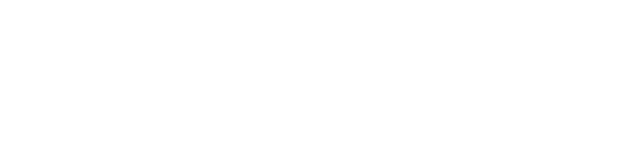
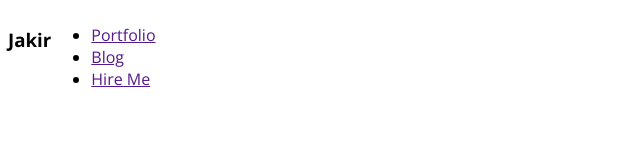
Before and after one commit to Zakir44/MY-Portfolio, a plain HTML site: page index.html in a window 1280 px wide. Shown: the whole page, without its empty margins (0-640 px from the left). Drawn offline with nearby package versions, Linux system fonts and the light colour scheme.

Commit message:
Updated font

```diff
--- /dev/null
+++ b/CSS/portfolio.css
@@ -0,0 +1,17 @@
+/* Nav related design*/
+body{
+    font-family: "Open Sans", serif;
+        font-optical-sizing: auto;
+
+}
+
+
+/* Nav related design*/
+
+nav{
+    display: flex;
+
+}
+.nav-title{
+
+}
--- a/index.html
+++ b/index.html
@@ -1,12 +1,28 @@
 <!DOCTYPE html>
 <html lang="en">
+
 <head>
     <meta charset="UTF-8">
     <meta name="viewport" content="width=device-width, initial-scale=1.0">
     <title>My Portfolio</title>
+
+    <link rel="preconnect" href="https://fonts.googleapis.com">
+<link rel="preconnect" href="https://fonts.gstatic.com" crossorigin>
+<link href="https://fonts.googleapis.com/css2?family=Open+Sans:ital,wght@0,300..800;1,300..800&display=swap" rel="stylesheet">
+
+    <link rel="stylesheet" href="CSS/portfolio.css">
 </head>
+
 <body>
     <header>
+        <nav>
+            <h3 class="nav-title">Jakir</h3>
+            <ul>
+                <li><a href="">Portfolio</a></li>
+                <li><a href="">Blog</a></li>
+                <li><a href="">Hire Me</a></li>
+            </ul>
+        </nav>
 
     </header>
     <main>
@@ -17,4 +33,5 @@
     </footer>
 
 </body>
+
 </html>
```
